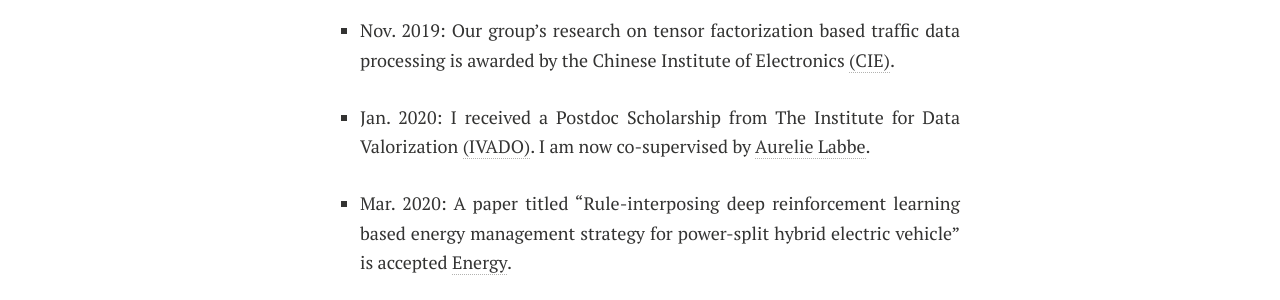
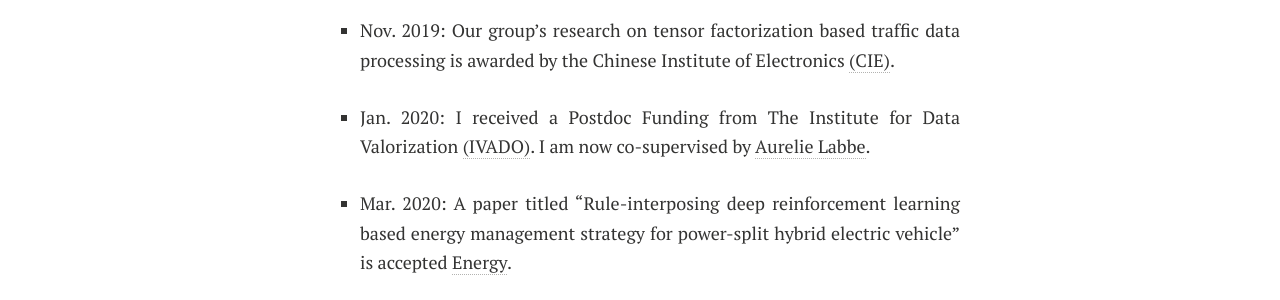
Before and after one commit to eveyuyi/Kaimaoge.github.io, a Jekyll site: the page built from index.md, in a window 1280 px wide. Shown: the part 901-1201 px from the top of the page. Built offline with Jekyll 4.4.1, drawn with Linux system fonts in a browser that asks for light colours; nearby versions of some CDN libraries; some web fonts are replaced; our own code applies the rules of GitHub Pages for plain Markdown files.

Commit message:
Update index.md

```diff
--- a/index.md
+++ b/index.md
@@ -16,7 +16,7 @@
 
 - Nov. 2019: Our group's research on tensor factorization based traffic data processing is awarded by the Chinese Institute of Electronics [(CIE)](https://www.cie-info.org.cn/).
 
-- Jan. 2020: I received a Postdoc Scholarship from The Institute for Data Valorization [(IVADO)](https://ivado.ca/en/ivado-scholarships/postdoctoral-scholarships/). I am now co-supervised by [Aurelie Labbe](https://www.hec.ca/en/profs/aurelie.labbe.html).
+- Jan. 2020: I received a Postdoc Funding from The Institute for Data Valorization [(IVADO)](https://ivado.ca/en/ivado-scholarships/postdoctoral-scholarships/). I am now co-supervised by [Aurelie Labbe](https://www.hec.ca/en/profs/aurelie.labbe.html).
 
 - Mar. 2020: A paper titled "Rule-interposing deep reinforcement learning based energy management strategy for power-split hybrid electric vehicle" is accepted [Energy](https://reader.elsevier.com/reader/sd/pii/S0360544220304047?token=B70E6384D7093CAEC7BC9C8D4E005696F260B15D5BC83F0E1349CD2D82DE1F5111D6000746121629006098B3A4FF2BB5).
 
@@ -36,6 +36,6 @@
 
 - Wu, Y., Tan, H., Peng, J., Zhang, H., & He, H. (2019). Deep reinforcement learning of energy management with continuous control strategy and traffic information for a series-parallel plug-in hybrid electric bus. Applied Energy, 247, 454-466.
 
--  Tan, H., Wu, Y., Shen, B., Jin, P. J., & Ran, B. (2016). Short-term traffic prediction based on dynamic tensor completion. IEEE Transactions on Intelligent Transportation Systems, 17(8), 2123-2133.
+- Tan, H., Wu, Y., Shen, B., Jin, P. J., & Ran, B. (2016). Short-term traffic prediction based on dynamic tensor completion. IEEE Transactions on Intelligent Transportation Systems, 17(8), 2123-2133.
 
 - Wu, Y., Tan, H., Chen, X., & Ran, B. (2019). Memory, attention and prediction: a deep learning architecture for car-following. Transportmetrica B: Transport Dynamics, 7(1), 1553-1571.
```
